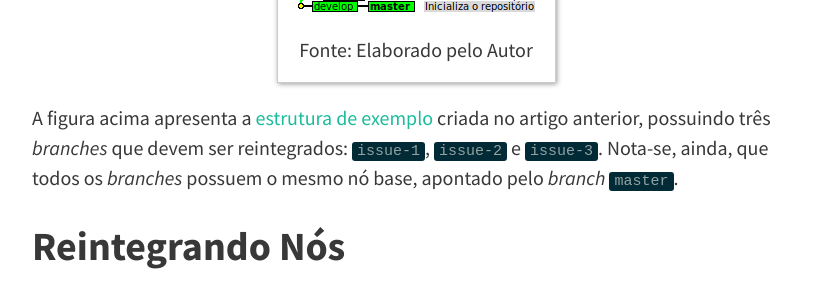
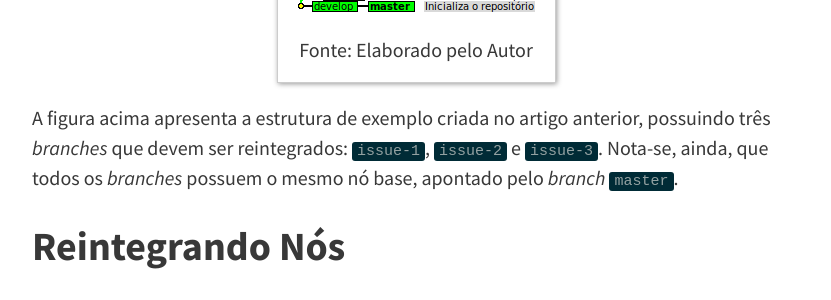
Before and after one commit to wandersonwhcr/wandersonwhcr.github.io, a Jekyll site: the page built from _posts/2017-03-11-alfaiate-git-merges.md, in a window 1280 px wide and 900 px high, scrolled down 803 px. Shown: the part 155-455 px from the top of the window, without its empty margins (224-1055 px from the left). Built offline with Jekyll 4.4.1, drawn with Linux system fonts in a browser that asks for light colours; nearby versions of some CDN libraries; comment, search, counter and statistics services are not loaded; some of the changed lines change nothing that is shown.

Commit message:
Remove referência não coerente

```diff
--- a/_posts/2017-03-11-alfaiate-git-merges.md
+++ b/_posts/2017-03-11-alfaiate-git-merges.md
@@ -17,7 +17,7 @@ Basicamente, a reintegração de uma história divergente à linha de tempo prin
 
 {% include figure.html src="/assets/img/2017-02-25-screenshot-3.png" description="Fonte: Elaborado pelo Autor" alt="Exemplo de Linha do Tempo com Padrões" %}
 
-A figura acima apresenta a [estrutura de exemplo]({{ site.baseurl }}{% post_url 2017-02-25-alfaiate-git-branches %}) criada no artigo anterior, possuindo três _branches_ que devem ser reintegrados: `issue-1`, `issue-2` e `issue-3`. Nota-se, ainda, que todos os _branches_ possuem o mesmo nó base, apontado pelo _branch_ `master`.
+A figura acima apresenta a estrutura de exemplo criada no artigo anterior, possuindo três _branches_ que devem ser reintegrados: `issue-1`, `issue-2` e `issue-3`. Nota-se, ainda, que todos os _branches_ possuem o mesmo nó base, apontado pelo _branch_ `master`.
 
 ## Reintegrando Nós
 
```
